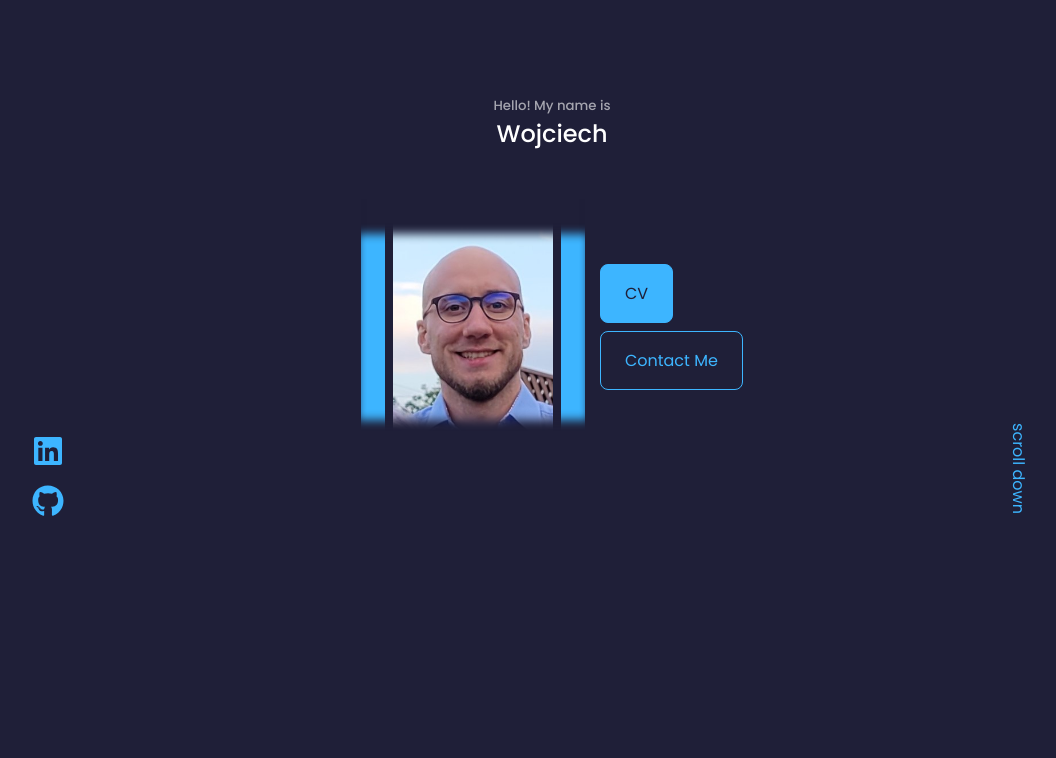
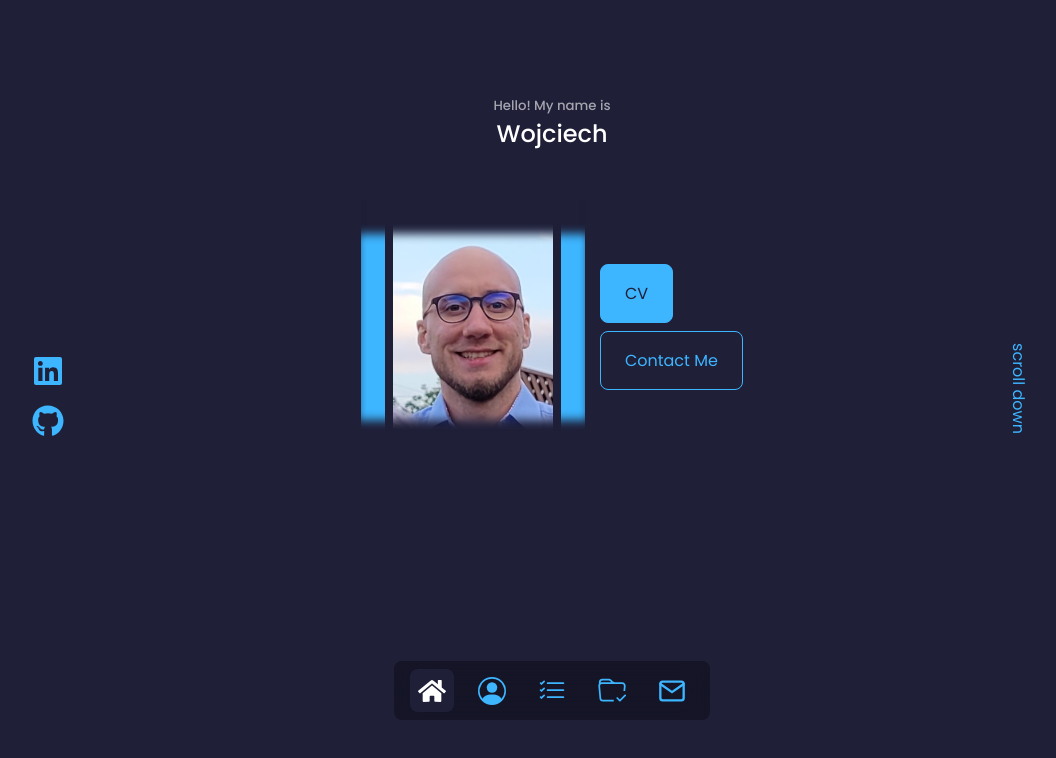
Before and after one commit to wmaKRET/my-page, a React (Create React App) app: page / in a window 1280 px wide. Shown: the top 758 px of the page, without its empty margins (88-1144 px from the left). Built offline with nearby package versions, Linux system fonts and the light colour scheme.

Commit message:
create Navbar component, style navbar, useState in navbar to show current section

```diff
--- a/src/App.js
+++ b/src/App.js
@@ -1,6 +1,7 @@
 import React from "react"
 
 import Header from "./components/Header"
+import Navbar from "./components/Navbar"
 
 import "./scss/app.scss"
 
@@ -8,6 +9,7 @@ function App() {
   return (
     <div className="container">
       <Header />
+      <Navbar />
     </div>
   )
 }
--- a/src/components/Navbar.js
+++ b/src/components/Navbar.js
@@ -0,0 +1,65 @@
+import React, { useState } from "react"
+
+import { BsPersonCircle, BsListCheck, BsFolderCheck } from "react-icons/bs"
+import { FaHome } from "react-icons/fa"
+import { FiMail } from "react-icons/fi"
+
+function Navbar(){
+    const [activeNavIcon, setActiveNavIcon] = useState('#')
+
+    function handleNavIconChange(value) {
+        setActiveNavIcon(value)
+    }
+
+    return (
+        <nav className="navbar">
+            <a
+                href="#"
+                className={activeNavIcon === '#'
+                            ? "navbar__item active"
+                            : "navbar__item"}
+                onClick={() => handleNavIconChange("#")}
+            >
+                <FaHome size={28}/>
+            </a>
+            <a
+                href="#about"
+                className={activeNavIcon === '#about'
+                            ? "navbar__item active"
+                            : "navbar__item"}
+                onClick={() => handleNavIconChange('#about')}
+            >
+                <BsPersonCircle size={28}/>
+            </a>
+            <a
+                href="#skills"
+                className={activeNavIcon === '#skills'
+                            ? "navbar__item active"
+                            : "navbar__item"}
+                onClick={() => handleNavIconChange(`#skills`)}
+            >
+                <BsListCheck size={28}/>
+            </a>
+            <a
+                href="#projects"
+                className={activeNavIcon === '#projects'
+                            ? "navbar__item active"
+                            : "navbar__item"}
+                onClick={() => handleNavIconChange('#projects')}
+            >
+                <BsFolderCheck size={28}/>
+            </a>
+            <a
+                href="#contact"
+                className={activeNavIcon === '#contact'
+                            ? "navbar__item active"
+                            : "navbar__item"}
+                onClick={() => handleNavIconChange('#contact')}
+            >
+                <FiMail size={28}/>
+            </a>
+        </nav>
+    )
+}
+
+export default Navbar
--- a/src/scss/app.scss
+++ b/src/scss/app.scss
@@ -43,7 +43,7 @@ body {
 
 section,
 header {
-    height: 90vh;
+    height: 70vh;  // change to 90 or 100 !!!
 
     &>h2 {
         margin-bottom: 2em;
@@ -246,6 +246,42 @@ a {
         &__socials {
             display: none;
         }
+
+        &__scroll {
+            display: none;
+        }
+    }
+}
+
+/* // -- // NAVBAR STYLES + MEDIA QUERIES // -- // */
+
+.navbar {
+    width: max-content;
+    padding: 0.5em 1em;
+    position: fixed;
+    z-index: 2;
+    bottom: 5em;
+    left: 50%;
+    transform: translateX(-50%);
+    display: flex;
+    gap: 1em;
+    background-color: rgba(0, 0, 0, 0.3);
+    border-radius: 0.5em;
+    backdrop-filter: blur(15px);
+
+    &__item {
+        padding: 0.5em 0.5em 0 0.5em;
+        background: transparent;
+        border-radius: 0.5em;
+
+        &:hover {
+            background-color: rgba(0, 0, 0, 0.4);
+        }
+
+        &.active {
+            background-color: $background;
+            color: $white;
+        }
     }
 }
 
```
Also changed, not shown: src/assets/hero-bg.jpg (added), src/components/Contact.js (added), src/components/Hero.js (deleted), 1 other file (tests, documents, lock files or other folders).
